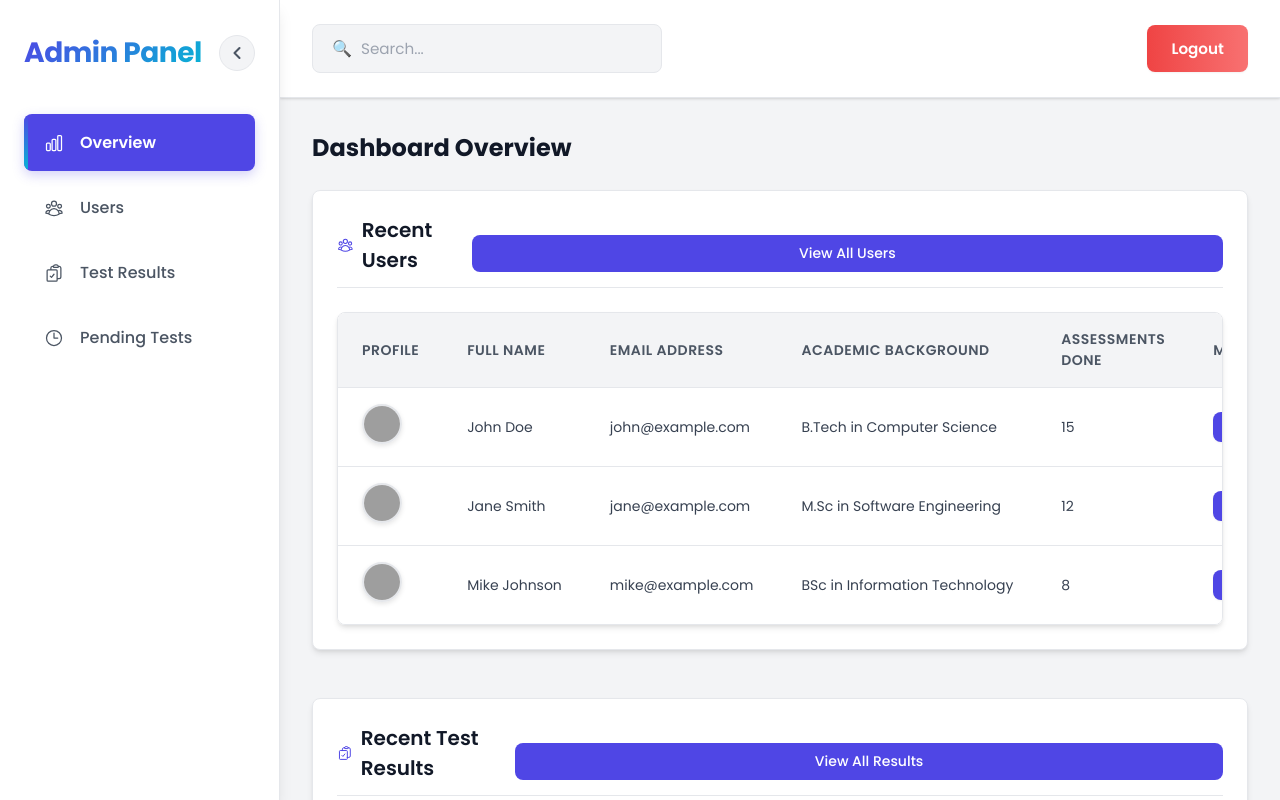
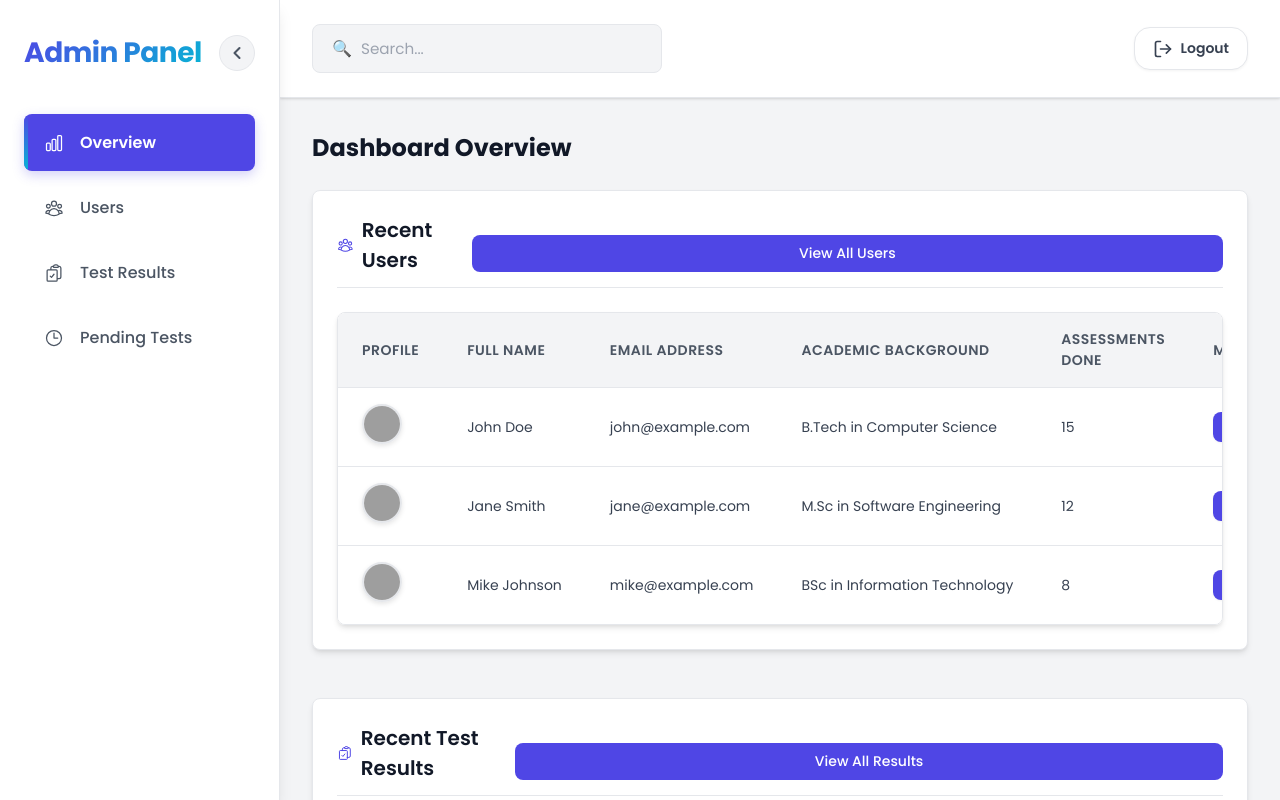
Before and after one commit to Ahmed9253/CodeSkills, a React (Vite) app: page /admin in a window 1280 px wide. Built offline with nearby package versions, Linux system fonts and the light colour scheme; grey boxes are pictures that could not be loaded.

Commit message:
the final

```diff
--- a/src/App.jsx
+++ b/src/App.jsx
@@ -294,7 +294,7 @@ function App() {
                         const password = e.target.adminPassword.value;
 
                         // Check for the specified credentials
-                        if (username === "codeskill" && password === "Admin") {
+                        if (username === "codecerd" && password === "admin") {
                           window.location.href = "/admin";
                         } else {
                           alert("Invalid admin credentials. Please try again.");
--- a/src/pages/AdminDashboard.css
+++ b/src/pages/AdminDashboard.css
@@ -1279,3 +1279,50 @@ select:focus {
     padding: 1.5rem;
   }
 }
+
+/* Dashboard and Logout Button Styles */
+.header-actions {
+  display: flex;
+  align-items: center;
+  gap: 16px;
+}
+
+.dashboard-button,
+.logout-button {
+  display: flex;
+  align-items: center;
+  gap: 8px;
+  padding: 8px 16px;
+  border-radius: 6px;
+  font-weight: 500;
+  cursor: pointer;
+  transition: all 0.2s ease;
+  border: none;
+  font-size: 14px;
+}
+
+.dashboard-button {
+  background-color: #f3f4f6;
+  color: #4b5563;
+  border: 1px solid #e5e7eb;
+}
+
+.dashboard-button:hover {
+  background-color: #e5e7eb;
+  color: #1f2937;
+}
+
+.logout-button {
+  background-color: #ef4444;
+  color: white;
+}
+
+.logout-button:hover {
+  background-color: #dc2626;
+}
+
+.dashboard-icon,
+.logout-icon {
+  width: 16px;
+  height: 16px;
+}
--- a/src/pages/AdminDashboard.jsx
+++ b/src/pages/AdminDashboard.jsx
@@ -1,5 +1,5 @@
 import { useState } from "react";
-import { Link } from "react-router-dom";
+import { Link, useNavigate } from "react-router-dom";
 import {
   UserGroupIcon,
   ClipboardDocumentCheckIcon,
@@ -9,6 +9,7 @@ import {
   BellIcon,
   ArrowTrendingUpIcon,
 } from "@heroicons/react/24/outline";
+import { LogOut, ArrowLeft } from "lucide-react";
 import "./AdminDashboard.css";
 
 const placeholderUsers = [
@@ -301,6 +302,7 @@ const placeholderPendingTests = [
 export default function AdminDashboard() {
   const [activeTab, setActiveTab] = useState("overview");
   const [sidebarCollapsed, setSidebarCollapsed] = useState(false);
+  const navigate = useNavigate();
 
   return (
     <div className="admin-dashboard">
@@ -366,12 +368,11 @@ export default function AdminDashboard() {
           </div>{" "}
           <div className="header-actions">
             <button
-              className="logout-btn"
-              onClick={() => {
-                window.location.href = "/";
-              }}
+              className="logout-button"
+              onClick={() => navigate('/')}
             >
-              Logout
+              <LogOut className="logout-icon" />
+              <span className="logout-text">Logout</span>
             </button>
           </div>
         </header>
```
